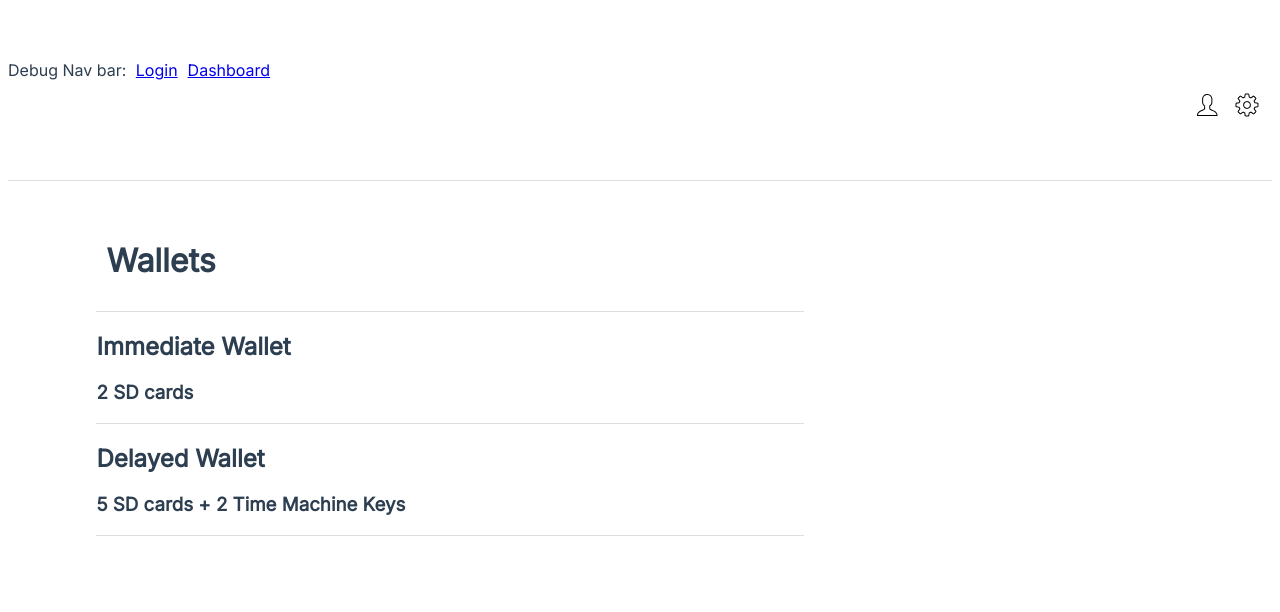
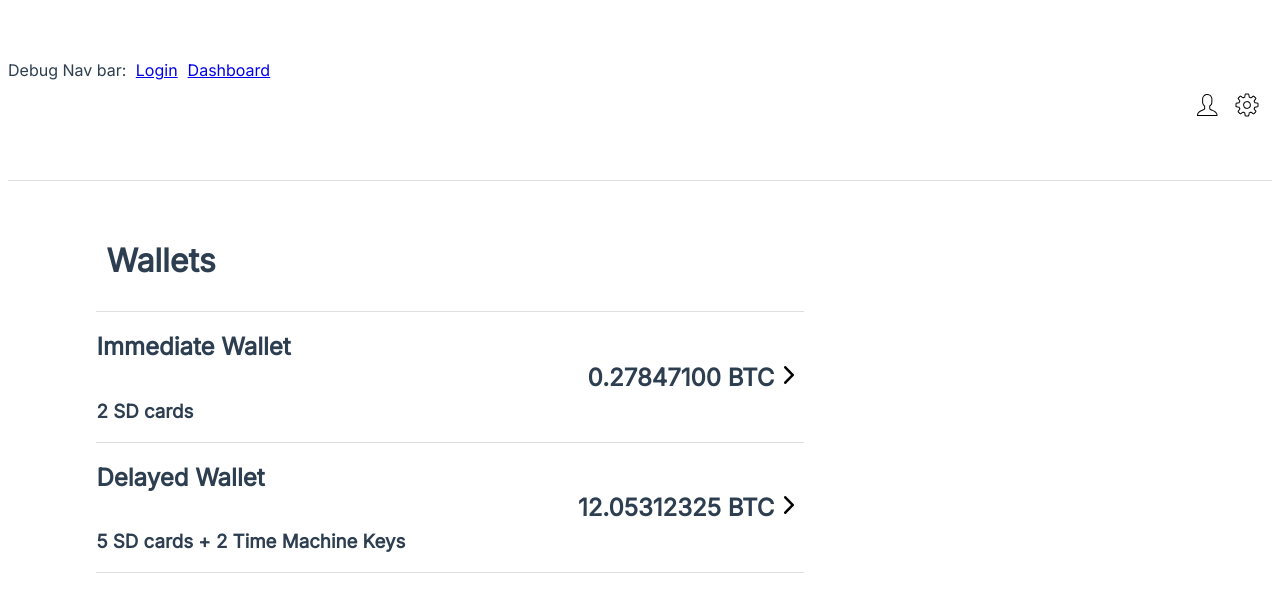
Before and after one commit to epiccurious/arctica-frontend, a Vue app: page /wallets in a window 1280 px wide. Shown: the top 612 px of the page. Built offline with nearby package versions, Linux system fonts and the light colour scheme.

Commit message:
created more skeleton and styling for dashboard page

```diff
--- a/src/views/DashboardView.vue
+++ b/src/views/DashboardView.vue
@@ -6,12 +6,24 @@
           <h1>Wallets</h1>
         </div>
         <div class="wallet_container">
+          <div class="wallet_container_left">
           <h2>Immediate Wallet</h2>
           <h3>2 SD cards</h3>
+          </div>
+          <div class="wallet_container_right">
+            <h2 class="balance">0.27847100 BTC</h2>
+            <span><img src="@/assets/carat_right.png"/></span>
+          </div>
         </div>
         <div class="wallet_container">
+          <div class="wallet_container_left">
           <h2>Delayed Wallet</h2>
           <h3>5 SD cards + 2 Time Machine Keys</h3>
+          </div>
+          <div class="wallet_container_right">
+            <h2 class="balance">12.05312325 BTC</h2>
+            <span><img src="@/assets/carat_right.png"/></span>
+          </div>
         </div>
       </div>
   </div>
@@ -49,9 +61,25 @@ h1{
   width: 80%;
 }
 .wallet_container{
+  display:flex;
+  flex-direction: row;
   border-style: solid;
   border-width: 0px 0px 1px 0px;
   border-color: #DEDEDE;
   width: 80%;
 }
+.wallet_container_left{
+  display:flex;
+  flex-direction: column;
+  align-items:flex-start;
+  width:50%;
+}
+.wallet_container_right{
+  display:flex;
+  flex-direction: row;
+  justify-content: flex-end;
+  align-items:center;
+  align-content:center;
+  width:50%;
+}
 </style>
```
Also changed, not shown: src/assets/carat_right.png (added).
